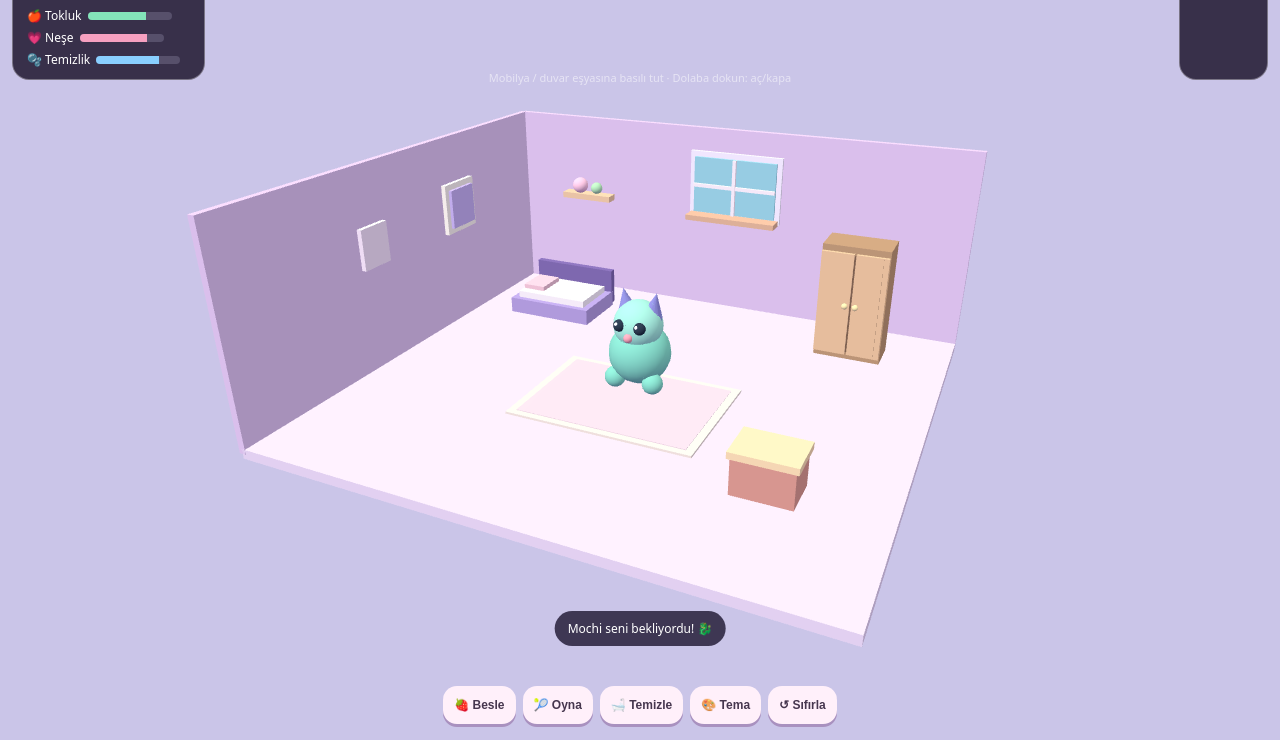
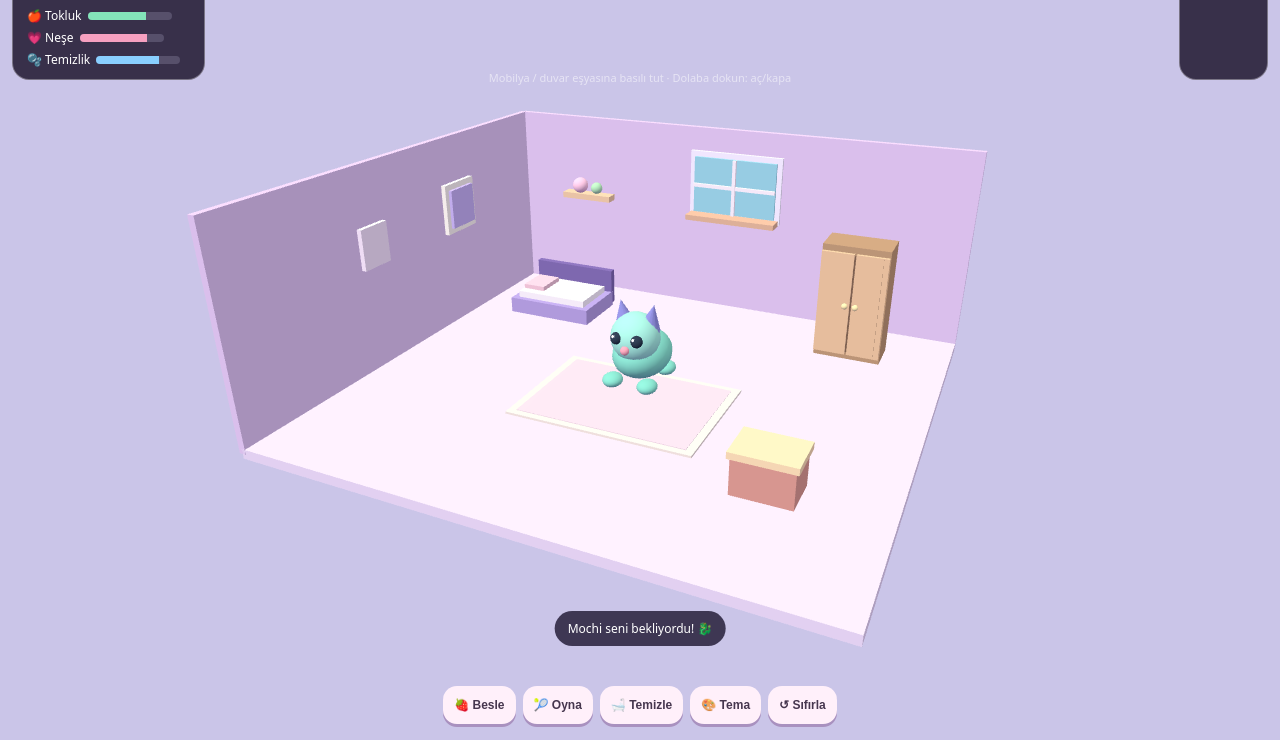
Before and after one commit to onurkaymakci/dragedon-demo, a plain HTML site: page index.html in a window 1280 px wide. Shown: the part 60-800 px from the top of the page. Drawn offline with nearby package versions, Linux system fonts and the light colour scheme; animation ran at ten frames a second.

Commit message:
feat: baby Mochi crawl rig, alternating paws, head bob and slower movement (#4)

```diff
--- a/index.html
+++ b/index.html
@@ -137,13 +137,37 @@ let pet=new THREE.Group();scene.add(pet);pet.position.set(0,.13,0);
 // Daha geniş ve görünmez dokunma alanı
 const petHitbox=new THREE.Mesh(new THREE.SphereGeometry(.85,18,12),
  new THREE.MeshBasicMaterial({transparent:true,opacity:0,depthWrite:false,side:THREE.DoubleSide}));
-petHitbox.position.set(0,1.05,.05);petHitbox.userData.petHitbox=true;pet.add(petHitbox);ball(pet,.62,'#84dac5',0,.68,0);ball(pet,.49,'#a6ecda',0,1.3,.07);
-const leftEye=ball(pet,.12,'#28374b',-.21,1.4,.48);
-const rightEye=ball(pet,.12,'#28374b',.21,1.4,.48);
-const leftShine=ball(pet,.04,'#ffffff',-.24,1.45,.56);
-const rightShine=ball(pet,.04,'#ffffff',.18,1.45,.56);
-const nose=ball(pet,.09,'#f4a5b4',0,1.2,.55);
-for(let x of [-.3,.3]){let ear=new THREE.Mesh(new THREE.ConeGeometry(.22,.52,12),material('#908fd9'));ear.position.set(x,1.72,0);ear.rotation.z=x<0?.2:-.2;pet.add(ear)}ball(pet,.21,'#84dac5',-.4,.2,.3);ball(pet,.21,'#84dac5',.4,.2,.3);
+petHitbox.position.set(0,.89,.05);petHitbox.userData.petHitbox=true;pet.add(petHitbox);
+// Bebek gövdesi ve kafa için iki ayrı rig; emekleme sırasında kafa doğal kalır.
+const bodyRig=new THREE.Group(),headRig=new THREE.Group();
+pet.add(bodyRig,headRig);
+const babyBody=ball(bodyRig,.62,'#84dac5',0,.62,-.12);
+babyBody.scale.set(.92,.76,1.18);
+const babyHead=ball(headRig,.49,'#a6ecda',0,1.09,.19);
+const crawlLimbs=[];
+for(const side of [-1,1]){
+ for(const front of [-1,1]){
+   const limb=new THREE.Group();
+   limb.position.set(side*.37,.25,front*.39);
+   pet.add(limb);
+   const paw=ball(limb,.20,'#84dac5',0,-.04,front===1?.09:-.06);
+   paw.scale.set(1,.68,1.14);
+   crawlLimbs.push({joint:limb,side,front});
+ }
+}
+const leftEye=ball(headRig,.12,'#28374b',-.21,1.19,.60);
+const rightEye=ball(headRig,.12,'#28374b',.21,1.19,.60);
+const leftShine=ball(headRig,.04,'#ffffff',-.24,1.24,.67);
+const rightShine=ball(headRig,.04,'#ffffff',.18,1.24,.67);
+const nose=ball(headRig,.09,'#f4a5b4',0,1.00,.68);
+for(const x of [-.3,.3]){
+ const ear=new THREE.Mesh(new THREE.ConeGeometry(.22,.52,12),material('#908fd9'));
+ ear.position.set(x,1.52,.10);ear.rotation.z=x<0?.2:-.2;headRig.add(ear);
+}
+const babyTail=new THREE.Group();babyTail.position.set(0,.56,-.68);bodyRig.add(babyTail);
+const tailMesh=new THREE.Mesh(new THREE.ConeGeometry(.19,.68,12),material('#84dac5'));
+tailMesh.rotation.x=-Math.PI/2;tailMesh.position.z=-.22;babyTail.add(tailMesh);
+let babyStage='baby'; // İleride genç/erişkin evrelere genişletilecek.
 const key='dragedon-demo-save-v1';let saved={};try{saved=JSON.parse(localStorage.getItem(key)||'{}')}catch{}
 for(let f of furniture)if(saved[f.userData.name]){
   f.position.x=THREE.MathUtils.clamp(saved[f.userData.name][0],-4.7,4.7);
@@ -162,6 +186,8 @@ for(const d of wallDecor){
 wardrobeOpen=!!saved.wardrobeOpen;wardrobeDoorProgress=wardrobeOpen?1:0;
 leftDoorPivot.rotation.y=-wardrobeDoorProgress*1.35;
 rightDoorPivot.rotation.y=wardrobeDoorProgress*1.35;
+// İlk sürümde yalnızca bebek animasyonu açık; ilerleme sistemi sonraki aşamada.
+babyStage='baby';
 let stats=saved.stats||{food:70,joy:80,clean:75};
 currentTheme=Number.isInteger(saved.theme)?saved.theme%themes.length:0;
 floor.material.color.set(themes[currentTheme][0]);for(const w of [wall,wall2,wallFront,wallRight])w.material.color.set(themes[currentTheme][1]);const toast=document.getElementById('toast');
@@ -174,6 +200,7 @@ function save(){
    data['decor:'+d.userData.decor]=[side==='back'||side==='front'?d.position.x:d.position.z,d.position.y];
  }
  data.wardrobeOpen=wardrobeOpen;
+ data.petStage=babyStage;
  localStorage.setItem(key,JSON.stringify(data));
 }
 function act(k,n,message){stats[k]=Math.min(100,stats[k]+n);refresh();save();say(message);pet.scale.setScalar(1.1);setTimeout(()=>pet.scale.setScalar(1),300)}
@@ -491,7 +518,8 @@ function frame(t){
     const dist=Math.hypot(dx,dz);
     if(dist<.06)petRoute.shift();
     else{
-      const step=Math.min(dist,dt*1.25);
+      const speed=babyStage==='baby'?.82:1.25;
+      const step=Math.min(dist,dt*speed);
       const nx=pet.position.x+dx/dist*step,nz=pet.position.z+dz/dist*step;
       if(petCellFree(nx,nz)){
         pet.position.x=nx;pet.position.z=nz;moving=true;
@@ -501,12 +529,30 @@ function frame(t){
       }else petRoute=[];
     }
   }
-  stepCycle+=moving?dt*13:dt*2;
+  // Bebek emekleme ritmi: çapraz patiler dönüşümlü ilerler.
+  stepCycle+=moving?dt*8.5:dt*1.6;
   const reactionTime=t-petReactionStart,reacting=!sleeping&&reactionTime>=0&&reactionTime<750;
   const jump=reacting&&petReactionKind==='jump'?Math.sin(Math.PI*reactionTime/750)*.28:0;
   const tilt=reacting&&petReactionKind==='tilt'?Math.sin(Math.PI*reactionTime/750)*.19:0;
-  pet.position.y=.13+(sleeping?0:moving ? .065*Math.abs(Math.sin(stepCycle)) : .025*Math.sin(t*.002))+jump;
+  const crawlBounce=moving?.018*Math.abs(Math.sin(stepCycle*2)):0;
+  pet.position.y=.13+(sleeping?0:crawlBounce+.012*Math.sin(t*.002))+jump;
   pet.rotation.z=tilt;
+  if(babyStage==='baby'){
+    // Çapraz kollar sırayla öne ve arkaya gider; zeminle temas kontrollüdür.
+    const stride=moving?.23:0;
+    for(const limb of crawlLimbs){
+      const phase=stepCycle+(limb.side*limb.front>0?0:Math.PI);
+      const reach=Math.sin(phase)*stride;
+      limb.joint.position.z=limb.front*.39+reach;
+      limb.joint.position.y=.25+Math.max(0,Math.cos(phase))*(moving?.07:0);
+      limb.joint.rotation.x=reach*.7;
+    }
+    bodyRig.rotation.x=moving?.045*Math.sin(stepCycle*2):0;
+    bodyRig.rotation.z=moving?.045*Math.sin(stepCycle):0;
+    headRig.rotation.x=moving?-.035+.045*Math.sin(stepCycle*2):.015*Math.sin(t*.0017);
+    headRig.rotation.z=tilt*.35;
+    babyTail.rotation.y=moving?.3*Math.sin(stepCycle):.1*Math.sin(t*.002);
+  }
   wardrobeDoorProgress=THREE.MathUtils.damp(wardrobeDoorProgress,wardrobeOpen?1:0,8,dt);
   leftDoorPivot.rotation.y=-1.35*wardrobeDoorProgress;
   rightDoorPivot.rotation.y=1.35*wardrobeDoorProgress;
@@ -519,7 +565,7 @@ function frame(t){
   const eyeHeight=blinking ? .12 : 1;
   for(const eye of [leftEye,rightEye,leftShine,rightShine])eye.scale.y=eyeHeight;
   // Dokunma tepkisi büyük ekranda da net görülsün.
-  if(reacting)pet.scale.setScalar(1+.12*Math.sin(Math.PI*reactionTime/750));
+  pet.scale.setScalar(reacting?1+.12*Math.sin(Math.PI*reactionTime/750):1);
   renderer.render(scene,camera);
 }
 requestAnimationFrame(frame);
```
